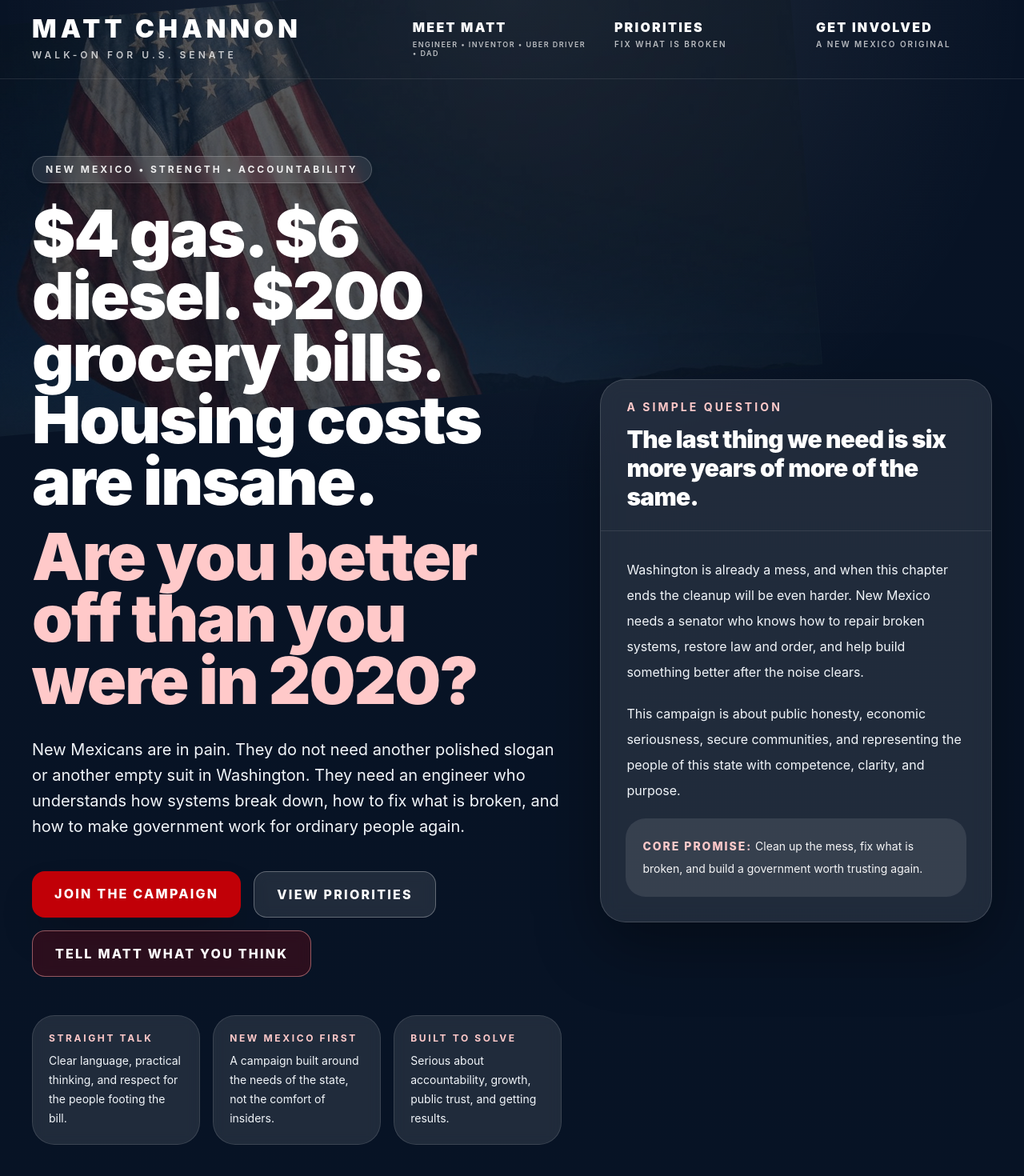
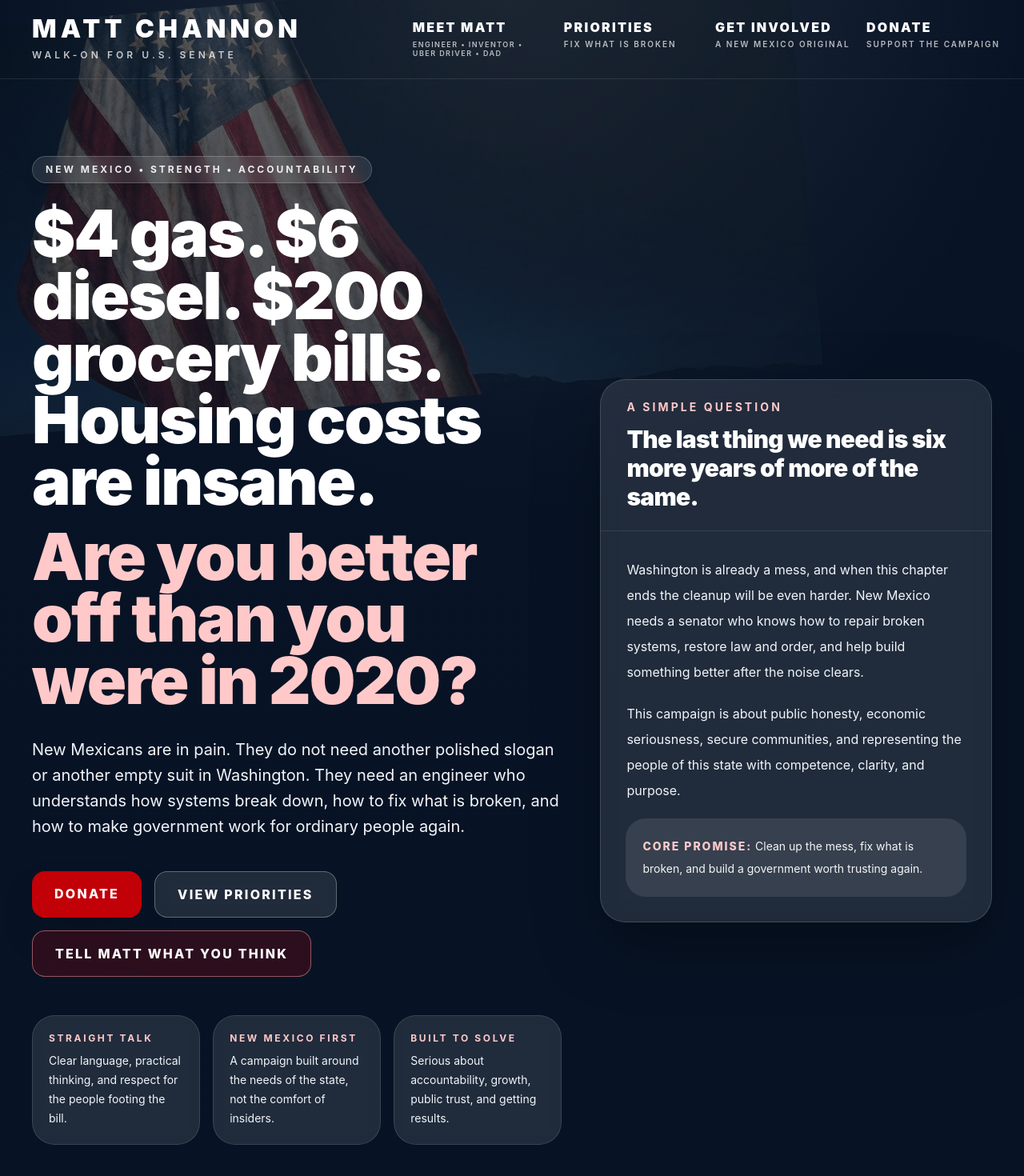
Before and after one commit to mchannon/mattchannon.com, a React (Vite) app: page / in a window 1280 px wide. Shown: the top 1470 px of the page at 80% size. Built offline with nearby package versions, Linux system fonts and the light colour scheme.

Commit message:
Added donate page

```diff
--- a/src/App.jsx
+++ b/src/App.jsx
@@ -1,4 +1,6 @@
 export default function App() {
+  const DONATE_URL = 'https://secure.winred.com/matt-channon-for-senate/donate'
+
   return (
     <div id="top" className="min-h-screen bg-white text-slate-900">
       <section className="relative overflow-hidden bg-[#081325] text-white">
@@ -22,7 +24,7 @@ export default function App() {
                 Walk-On for U.S. Senate
               </div>
             </div>
-            <nav className="hidden grid-cols-3 items-start justify-self-end gap-6 md:grid lg:gap-8">
+            <nav className="hidden grid-cols-4 items-start justify-self-end gap-6 md:grid lg:gap-8">
               <a href="#about" className="group min-w-[12rem] text-left">
                 <div className="text-base font-black uppercase leading-none tracking-[0.14em] text-white transition group-hover:text-red-200">
                   Meet Matt
@@ -47,6 +49,14 @@ export default function App() {
                   A New Mexico Original
                 </div>
               </a>
+              <a href={DONATE_URL} target="_blank" rel="noreferrer" className="group min-w-[10.75rem] text-left">
+                <div className="text-base font-black uppercase leading-none tracking-[0.14em] text-white transition group-hover:text-red-200">
+                  Donate
+                </div>
+                <div className="mt-2 text-[10px] font-semibold uppercase leading-none tracking-[0.2em] text-white/70 transition group-hover:text-white/90">
+                  Support the Campaign
+                </div>
+              </a>
             </nav>
           </div>
         </header>
@@ -67,10 +77,12 @@ export default function App() {
 
               <div className="mt-10 flex flex-wrap gap-4">
                 <a
-                  href="#movement"
+                  href={DONATE_URL}
+                  target="_blank"
+                  rel="noreferrer"
                   className="rounded-2xl bg-red-700 px-7 py-4 text-base font-extrabold uppercase tracking-[0.14em] text-white shadow-2xl transition hover:-translate-y-0.5 hover:bg-red-600"
                 >
-                  Join the Campaign
+                  Donate
                 </a>
                 <a
                   href="#issues"
@@ -245,10 +257,12 @@ export default function App() {
                   Tell Matt What You Think
                 </a>
                 <a
-                  href="#top"
+                  href={DONATE_URL}
+                  target="_blank"
+                  rel="noreferrer"
                   className="inline-flex rounded-2xl border border-white/30 bg-white/10 px-6 py-3 text-sm font-black uppercase tracking-[0.14em] text-white transition hover:-translate-y-0.5 hover:bg-white/20"
                 >
-                  Stand with Matt
+                  Donate
                 </a>
               </div>
             </div>
@@ -259,7 +273,7 @@ export default function App() {
       <footer className="bg-slate-950 text-slate-300">
         <div className="mx-auto max-w-7xl px-6 py-8 md:px-10">
           <div className="flex flex-col gap-3 text-sm md:flex-row md:items-center md:justify-between">
-	<p>© {new Date().getFullYear()} MattChannon.com</p>
+            <p>© {new Date().getFullYear()} MattChannon.com</p>
             <p>Matt Channon for United States Senate</p>
           </div>
           <div className="mt-3 flex flex-col gap-2 text-xs uppercase tracking-[0.14em] text-slate-400 md:flex-row md:items-center md:justify-between">
```
